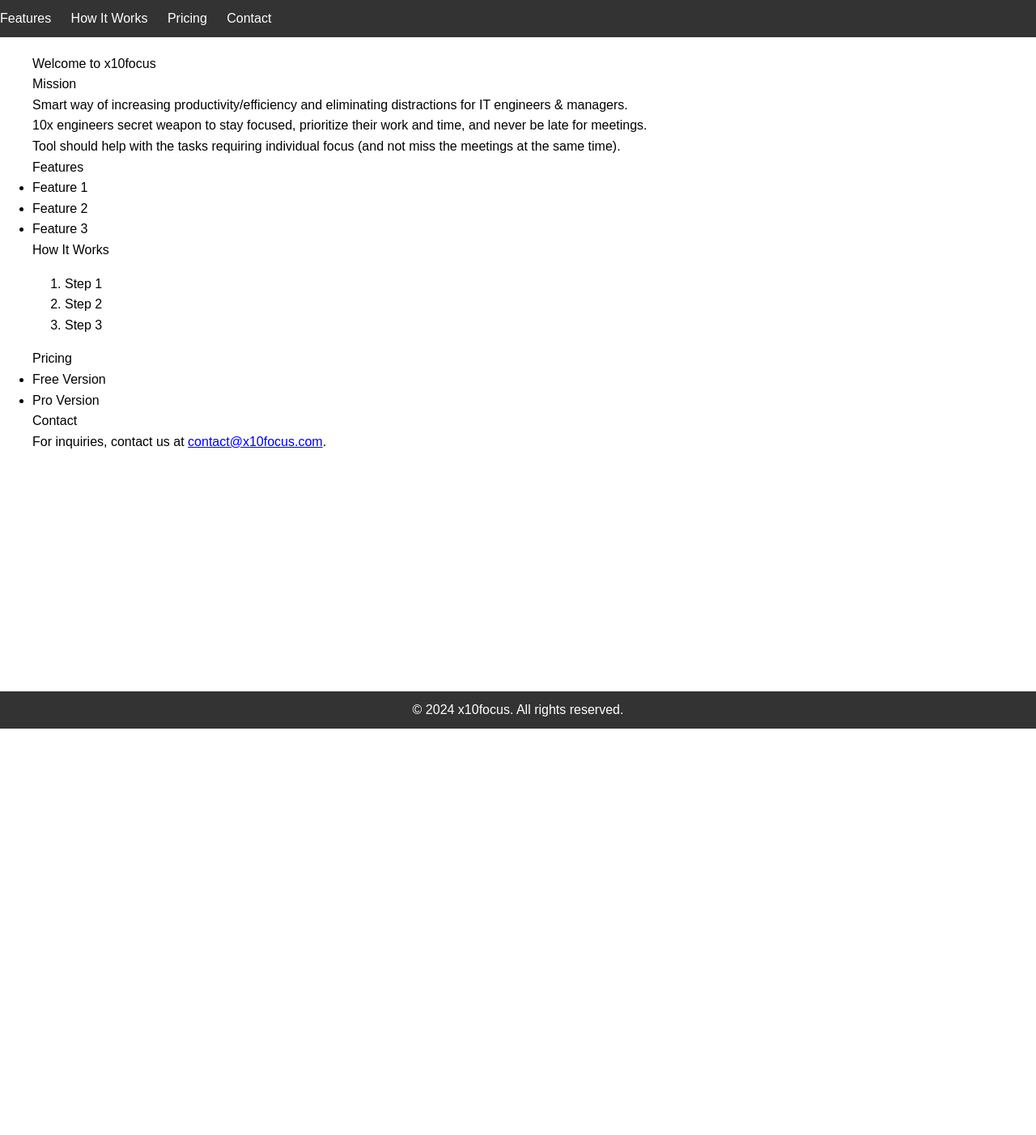
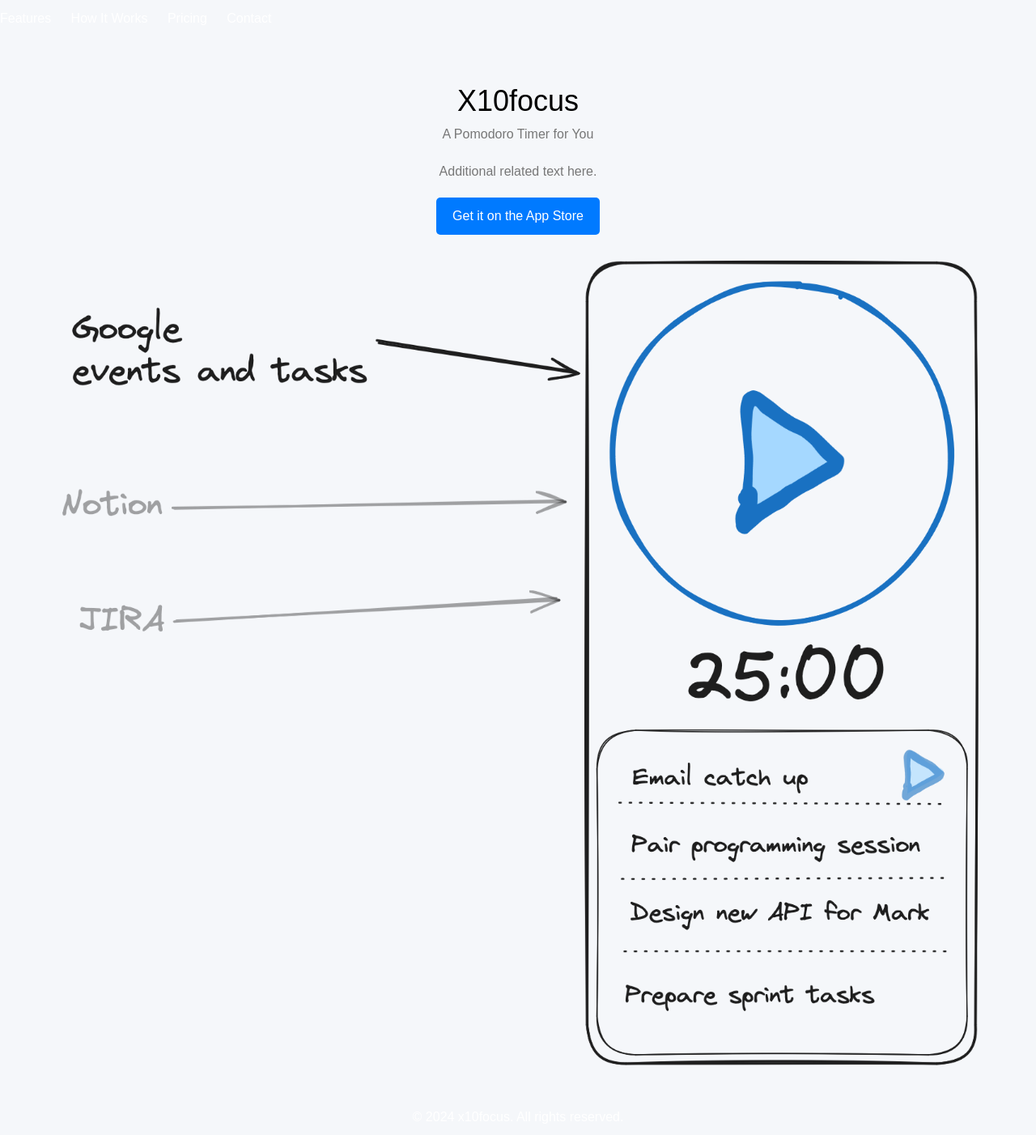
Before and after one commit to olegelantsev/x10focus-web, a Jekyll site: the page built from index.markdown, in a window 1280 px wide. Shown: the whole page at 81% size. Built offline with Jekyll 4.4.1, drawn with Linux system fonts in a browser that asks for light colours; before the commit the page ends 900 px from its top, so only the background shows below that.

Commit message:
better version

```diff
--- a/assets/css/main.css
+++ b/assets/css/main.css
@@ -15,6 +15,7 @@ body, h1, h2, h3, h4, h5, h6, p, ul, li, a {
     display: flex;
     flex-direction: column;
     min-height: 100vh;
+    background-color: #f5f7fa;
   }
 
   .wrapper {
@@ -22,7 +23,7 @@ body, h1, h2, h3, h4, h5, h6, p, ul, li, a {
   }
 
   header {
-    background-color: #333;
+    background-color: transparent;
     color: #fff;
     padding: 10px 0;
   }
@@ -47,9 +48,43 @@ body, h1, h2, h3, h4, h5, h6, p, ul, li, a {
     padding: 0 20px;
   }
 
+  .center-text {
+    text-align: center;
+    margin-top: 50px; /* Adjust as needed */
+  }
+
+  h1 {
+    font-size: 36px;
+  }
+
+  .grey-text {
+    color: #777;
+    margin-bottom: 20px;
+  }
+
+  .apple-store-btn {
+    display: inline-block;
+    background-color: #007aff;
+    color: #fff;
+    padding: 10px 20px;
+    border-radius: 5px;
+    text-decoration: none;
+    margin-bottom: 20px;
+  }
+
+  .apple-store-btn:hover {
+    background-color: #0056b3;
+  }
+
+  img {
+    max-width: 100%;
+    height: auto;
+  }
+
   footer {
-    background-color: #333;
+    background-color: transparent;
     color: #fff;
     text-align: center;
     padding: 10px 0;
+    margin-top: auto;
   }
--- a/index.markdown
+++ b/index.markdown
@@ -3,28 +3,12 @@ layout: default
 title: x10focus - Pomodoro Productivity Tool
 ---
 
-# Welcome to x10focus
-
-## Mission
-Smart way of increasing productivity/efficiency and eliminating distractions for IT engineers & managers.
-
-10x engineers secret weapon to stay focused, prioritize their work and time, and never be late for meetings.
-
-Tool should help with the tasks requiring individual focus (and not miss the meetings at the same time).
-
-### Features
-- Feature 1
-- Feature 2
-- Feature 3
-
-### How It Works
-1. Step 1
-2. Step 2
-3. Step 3
-
-### Pricing
-- Free Version
-- Pro Version
-
-### Contact
-For inquiries, contact us at [contact@x10focus.com](mailto:contact@x10focus.com).
+<main>
+  <div class="center-text">
+    <h1>X10focus</h1>
+    <p class="grey-text">A Pomodoro Timer for You</p>
+    <p class="grey-text">Additional related text here.</p>
+    <a href="#" class="apple-store-btn">Get it on the App Store</a>
+    <img src="{{ '/assets/product-screenshot.png' | relative_url }}" alt="Product Screenshot">
+  </div>
+</main>
```
